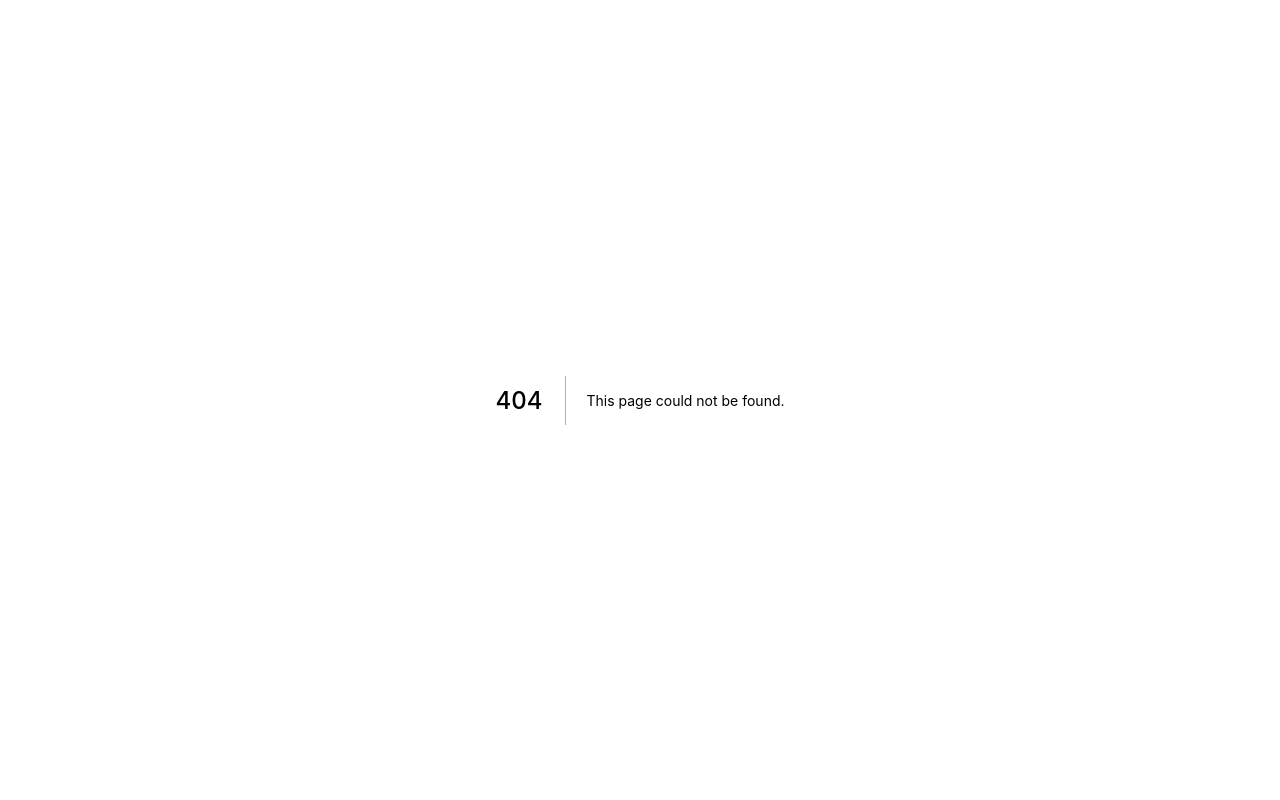
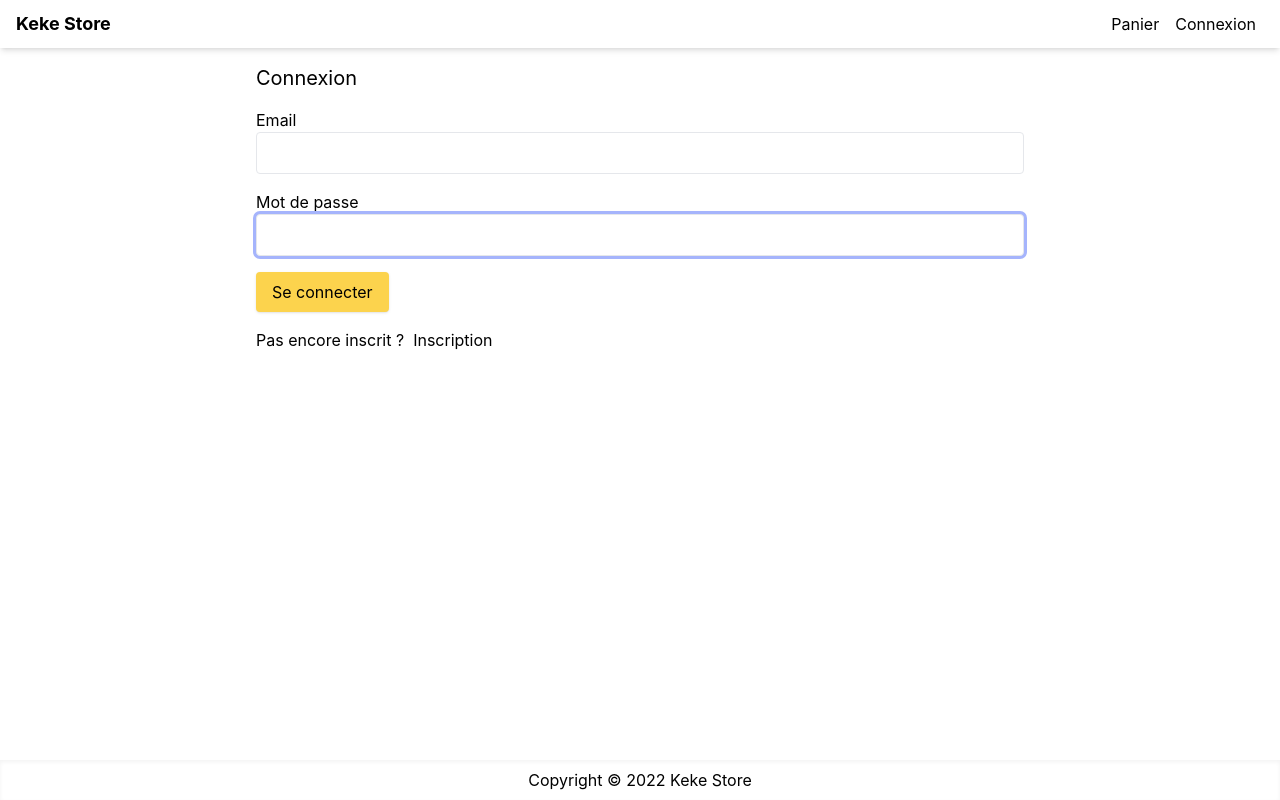
Before and after one commit to Didi518/next-tailwind-keke-store, a Next.js app: page /connexion in a window 1280 px wide. Before the commit this address had no page. Built offline with nearby package versions, Linux system fonts and the light colour scheme.

Commit message:
page de connexion

```diff
--- a/package.json
+++ b/package.json
@@ -13,7 +13,8 @@
     "js-cookie": "^3.0.1",
     "next": "12.1.6",
     "react": "18.1.0",
-    "react-dom": "18.1.0"
+    "react-dom": "18.1.0",
+    "react-hook-form": "^7.32.0"
   },
   "devDependencies": {
     "@types/react": "^18.0.12",
--- /dev/null
+++ b/pages/connexion.js
@@ -0,0 +1,71 @@
+import React from 'react';
+import Link from 'next/link';
+import { useForm } from 'react-hook-form';
+import Layout from '../components/Layout';
+
+export default function LoginScreen() {
+  const {
+    handleSubmit,
+    register,
+    formState: { errors },
+  } = useForm();
+  const submitHandler = ({ email, password }) => {
+    console.log(email, password);
+  };
+
+  return (
+    <Layout title="Connexion">
+      <form
+        className="mx-auto max-w-screen-md"
+        onSubmit={handleSubmit(submitHandler)}
+      >
+        <h1 className="mb-4 text-xl">Connexion</h1>
+        <div className="mb-4">
+          <label htmlFor="email">Email</label>
+          <input
+            type="email"
+            {...register('email', {
+              required: "Merci d'entrer votre adresse e-mail",
+              pattern: {
+                value: /^[a-zA-Z0-9_.+-]+@[a-zA-Z0-9-]+.[a-zA-Z0-9-.]+$/i,
+                message: 'Adresse e-mail invalide',
+              },
+            })}
+            className="w-full"
+            id="email"
+            autoFocus
+          ></input>
+          {errors.email && (
+            <div className="text-red-500">{errors.email.message}</div>
+          )}
+        </div>
+        <div className="mb-4">
+          <label htmlFor="password">Mot de passe</label>
+          <input
+            type="password"
+            {...register('password', {
+              required: 'Merci de renseigner votre mot de passe',
+              minLength: {
+                value: 6,
+                message: 'Le mot de passe doit avoir plus de cinq caractères',
+              },
+            })}
+            className="w-full"
+            id="password"
+            autoFocus
+          ></input>
+          {errors.password && (
+            <div className="text-red-500">{errors.password.message}</div>
+          )}
+        </div>
+        <div className="mb-4">
+          <button className="primary-button">Se connecter</button>
+        </div>
+        <div className="mb-4">
+          Pas encore inscrit ? &nbsp;
+          <Link href="inscription">Inscription</Link>
+        </div>
+      </form>
+    </Layout>
+  );
+}
--- a/pages/panier.js
+++ b/pages/panier.js
@@ -91,7 +91,7 @@ function CartScreen() {
               </li>
               <li>
                 <button
-                  onClick={() => router.push('/commande')}
+                  onClick={() => router.push('connexion?redirect=/commande')}
                   className="primary-button w-full"
                 >
                   Valider
--- a/styles/globals.css
+++ b/styles/globals.css
@@ -26,3 +26,9 @@ a {
 .primary-button {
   @apply rounded bg-amber-300 py-2 px-4 shadow outline-none hover:bg-amber-400 active:bg-amber-500;
 }
+
+input,
+select,
+textarea {
+  @apply rounded border p-2 outline-none ring-indigo-300 focus:ring;
+}
```
Also changed, not shown: 1 other file (tests, documents, lock files or other folders).
